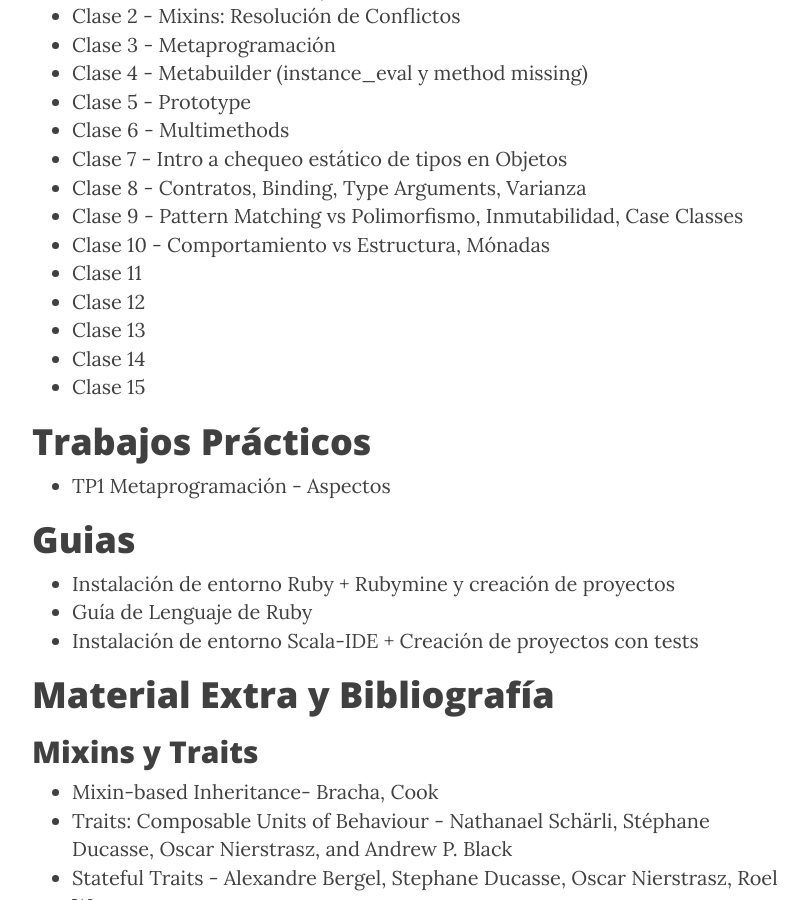
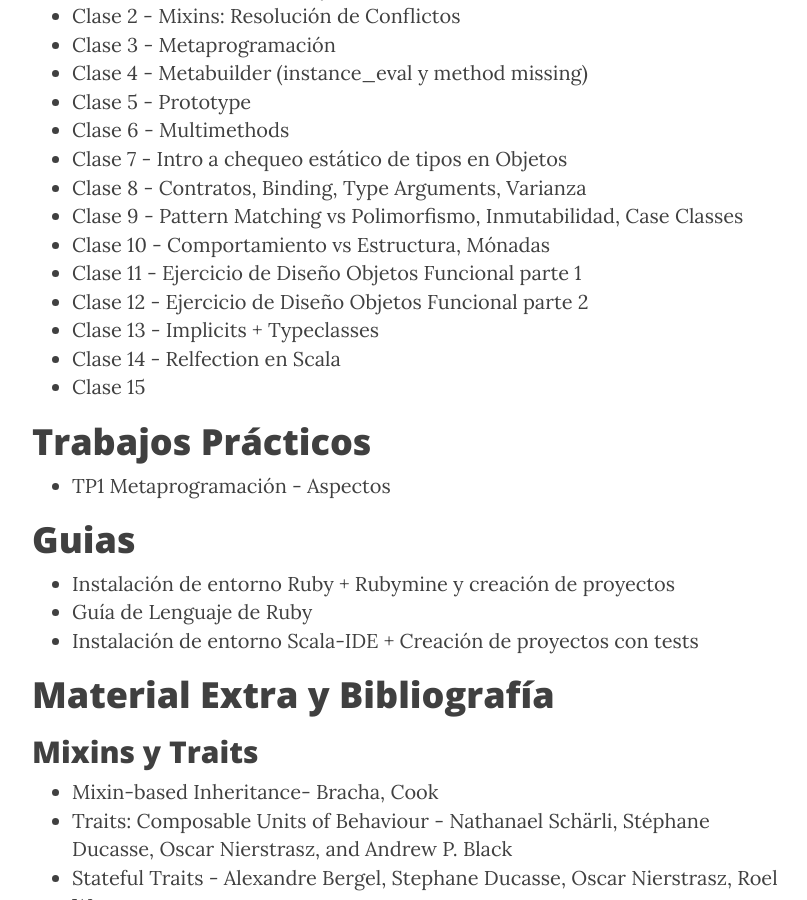
Before and after one commit to tadp-utn-frba/tadp-utn-frba.github.io, a Jekyll site: the page built from material.md, in a window 1280 px wide and 900 px high, scrolled down 568 px. Shown: the whole window, without its empty margins (233-1040 px from the left). Built offline with Jekyll 4.4.1, drawn with Linux system fonts in a browser that asks for light colours; nearby versions of some CDN libraries.

Commit message:
Add scripts faltantes

```diff
--- a/material.md
+++ b/material.md
@@ -16,10 +16,10 @@ permalink: /material/
 * [Clase 8 - Contratos, Binding, Type Arguments, Varianza](https://docs.google.com/document/d/1Rb1ce0XpAzu6oSeBKlmj1wxbJmMIORNway52ZNjhiBo/pub)
 * [Clase 9 - Pattern Matching vs Polimorfismo, Inmutabilidad, Case Classes](https://docs.google.com/document/d/1X4j0P2WchO4Y_omSPWxtuPSAiwM1hAD0jivCZqf8zVY/pub)
 * [Clase 10 - Comportamiento vs Estructura, Mónadas](https://docs.google.com/document/d/1QHCli5GN3ijDzxfg7h4bAOUqxfzXuCHfm4FEUkUx4WU/pub)
-* Clase 11
-* Clase 12
-* Clase 13
-* Clase 14
+* [Clase 11 - Ejercicio de Diseño Objetos Funcional parte 1](https://docs.google.com/document/d/1is7QLgQ573vDwxRAuLA-bZzA-IKVW_UgGsocNQGMRu4/edit?usp=sharing)
+* [Clase 12 - Ejercicio de Diseño Objetos Funcional parte 2](https://docs.google.com/document/d/1is7QLgQ573vDwxRAuLA-bZzA-IKVW_UgGsocNQGMRu4/edit?usp=sharing)
+* [Clase 13 - Implicits + Typeclasses](https://docs.google.com/document/d/1k5pbZdXZs_RNJgMIBH0JyoCcncEFkB3ks7y_JSVTpZY/pub)
+* [Clase 14 - Relfection en Scala](https://docs.google.com/document/d/1s9NhfG0_mD0w0Hp29QWOpd8KtXyGS2bUipAkuSP34tc/pub)
 * Clase 15
 
 # Trabajos Prácticos
```
